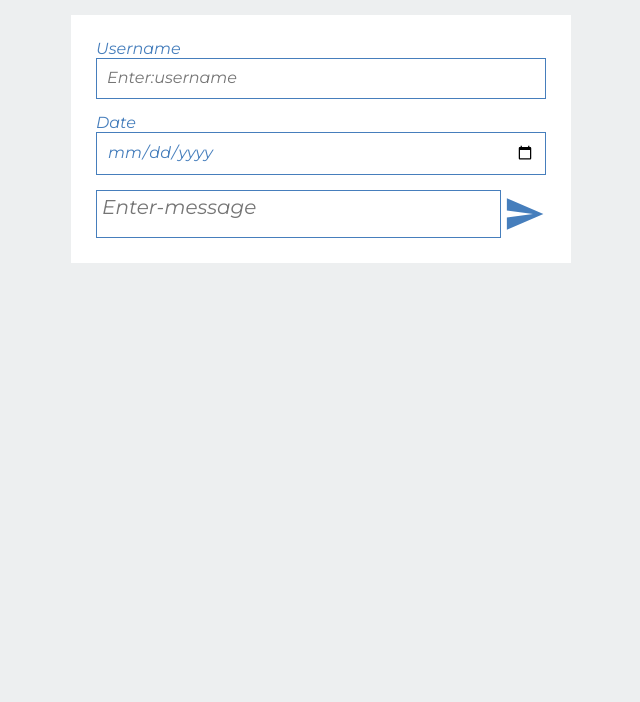
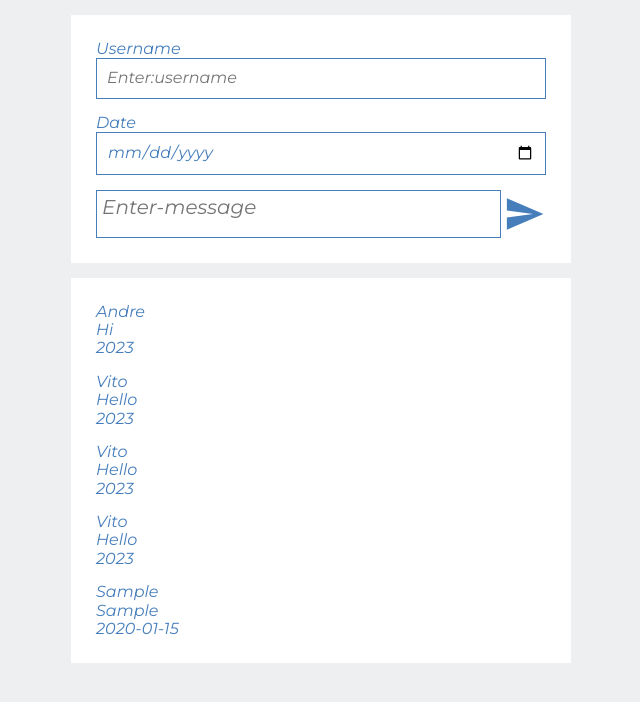
Before and after one commit to igorek888rane/comment-block, a website built with webpack: page src/index.html in a window 1280 px wide. Both pictures are taken after typing "Sample", "2020-01-15", "Sample" into the empty fields and a click on the button 845 px from the left and 213 px from the top of the page. Shown: the whole page, without its empty margins (319-959 px from the left). Built offline with nearby package versions, Linux system fonts and the light colour scheme.

Commit message:
CommentArea

```diff
--- /dev/null
+++ b/src/components/CommentArea/Comment.js
@@ -0,0 +1,24 @@
+import createElement from "../../utils";
+
+class CommentEl {
+    constructor(comment) {
+        this.comment = comment
+
+    }
+
+    _render() {
+        return createElement(`
+            <div class='comment__item'>
+                <div class="comment__name">${this.comment.username}</div>
+                <div class="comment__text">${this.comment.text}</div>
+                <div class="comment__date">${this.comment.date?this.comment.date:new Date().getFullYear()}</div>
+            </div>
+        `)
+    }
+
+    get elem() {
+        return this._render()
+    }
+}
+
+export default CommentEl
--- /dev/null
+++ b/src/components/CommentArea/CommentArea.js
@@ -0,0 +1,22 @@
+import createElement from '../../utils/index'
+import CommentEl from "./Comment";
+
+class CommentArea {
+    constructor(comments) {
+        this.comments = comments
+    }
+
+    _render() {
+        let commentArea = createElement(`<div class='comment'></div>`)
+        for (let comment of this.comments) {
+            commentArea.append(new CommentEl(comment).elem)
+        }
+        return commentArea
+    }
+
+    get elem() {
+        return this._render()
+    }
+}
+
+export default CommentArea
--- a/src/components/Form/Form.js
+++ b/src/components/Form/Form.js
@@ -1,12 +1,14 @@
 import createElement from '../../utils/index'
 import Input from "./Input";
 import TextArea from "./TextArea";
+import CommentEl from "../CommentArea/Comment";
 
 class Form {
     _render() {
         const inputName = new Input('username', 'text', 'Enter:username', 'Username')
         const inputDate = new Input('date', 'date', '', 'Date')
         const textArea = new TextArea('message', 'Enter-message')
+
         return createElement(`
             <form  class="form" name = 'comment'>
                 ${inputName.elem.outerHTML}
@@ -22,12 +24,20 @@ class Form {
     handleSubmit(e) {
         e.preventDefault()
         const form = document.forms.comment
+        if (form.username.value && form.message.value) {
             console.log(form.username.value);
             console.log(form.date.value);
             console.log(form.message.value);
+            document.querySelector('.comment').append(new CommentEl({
+                id: Date.now(),
+                username: form.username.value,
+                text: form.message.value,
+                date: form.date.value
+            }).elem)
             form.username.value = ''
             form.date.value = ''
             form.message.value = ''
+        }
 
     }
 
--- a/src/index.js
+++ b/src/index.js
@@ -1,15 +1,29 @@
 import './index.html';
 import './index.scss';
 import Form from "./components/Form/Form";
+import CommentArea from "./components/CommentArea/CommentArea";
 
 
-let form = new Form()
-
+let comments = localStorage.getItem('comments')
+    ? JSON.parse(localStorage.getItem('comments'))
+    : [
+        {id: 1, username: 'Andre', text: 'Hi'},
+        {id: 2, username: 'Vito', text: 'Hello'},
+        {id: 3, username: 'Vito', text: 'Hello'},
+        {id: 4, username: 'Vito', text: 'Hello'}
+    ]
+const commentArea = new CommentArea(comments)
+const form = new Form()
 
 document.querySelector('#app').innerHTML = `
-        <div class="form_container container">
-            ${form.elem.outerHTML}
-         </div>
+       <div class="container">
+            <div class="form_container ">
+                 ${form.elem.outerHTML}
+             </div>
+            <div class="comment_container" >
+                  ${commentArea.elem.outerHTML}
+            </div>
+        </div>
 `
 
 
--- a/src/index.scss
+++ b/src/index.scss
@@ -4,3 +4,4 @@
 @import 'styles/variable';
 @import 'styles/style';
 @import 'styles/form/form';
+@import 'styles/commentArea/commentArea';
--- /dev/null
+++ b/src/styles/commentArea/commentArea.scss
@@ -0,0 +1,17 @@
+.comment_container {
+  .comment {
+    display: flex;
+    flex-direction: column;
+    grid-gap: 15px;
+    max-width: 500px;
+    margin: 15px auto;
+    padding: 25px;
+    background-color: #ffff;
+
+
+    .comment__item {
+      //height: 300px;
+    }
+
+  }
+}
--- a/src/styles/form/form.scss
+++ b/src/styles/form/form.scss
@@ -25,9 +25,7 @@
           padding: 5px;
         }
 
-        &::-webkit-scrollbar {
-          width: 0;
-        }
+
 
       }
     button{
```
Lines whose indentation alone changed are shown as unchanged.
